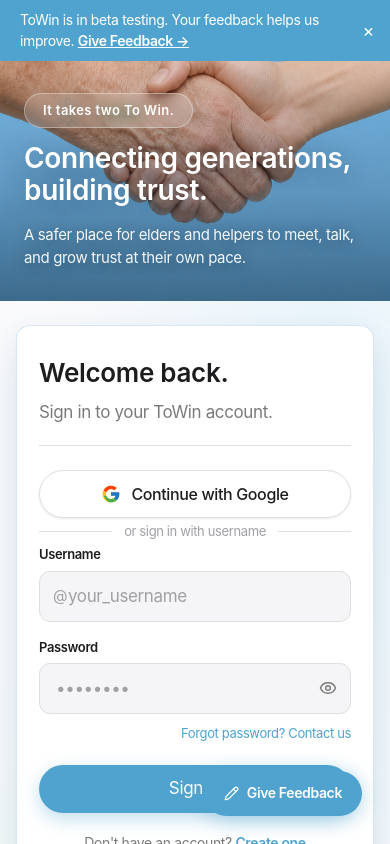
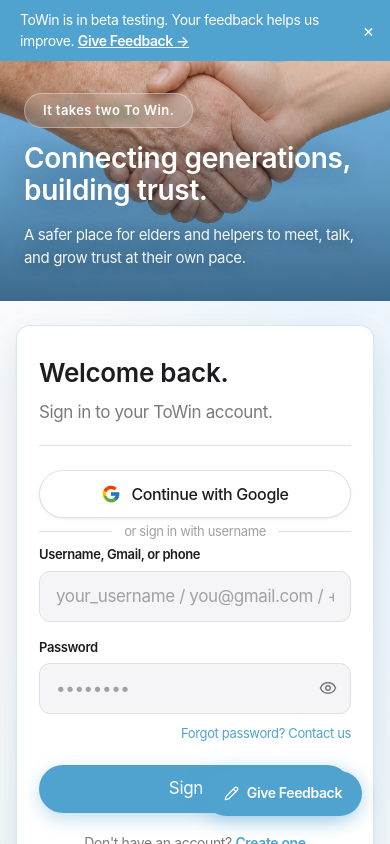
Before and after one commit to Harsha-anbu-g/Towin, a React (Vite) app in the folder frontend/: page /login in a window 390 px wide. Built offline with nearby package versions, Linux system fonts and the light colour scheme; no server answers.

Commit message:
feat: flexible login — username, Gmail, or verified phone number all accepted

```diff
--- a/frontend/src/pages/Login.jsx
+++ b/frontend/src/pages/Login.jsx
@@ -122,7 +122,7 @@ function GoogleButton({ label }) {
 export default function Login() {
   const { login } = useAuth();
   const navigate = useNavigate();
-  const [form, setForm] = useState({ username: '', password: '' });
+  const [form, setForm] = useState({ identifier: '', password: '' });
   const [error, setError] = useState('');
   const [loading, setLoading] = useState(false);
   const [fieldErrors, setFieldErrors] = useState({});
@@ -140,8 +140,8 @@ export default function Login() {
   }, []);
 
   const DEMO = {
-    ELDER:  { username: 'elder',  password: '12345678' },
-    HELPER: { username: 'helper', password: '123456789' },
+    ELDER:  { identifier: 'elder',  password: '12345678' },
+    HELPER: { identifier: 'helper', password: '123456789' },
   };
 
   const handleGuest = async (role) => {
@@ -170,7 +170,7 @@ export default function Login() {
     setLoading(true);
     setError('');
     const errs = {};
-    if (!/^[a-z0-9_]{3,20}$/.test(form.username)) errs.username = 'Enter a valid username (letters, numbers, underscores)';
+    if (!form.identifier.trim()) errs.identifier = 'Enter your username, Gmail, or phone number';
     if (form.password.length < 6) errs.password = 'Password must be at least 6 characters';
     if (Object.keys(errs).length) { setFieldErrors(errs); setLoading(false); return; }
     setFieldErrors({});
@@ -267,23 +267,17 @@ export default function Login() {
                   color: '#1d1d1f', marginBottom: '6px',
                   fontFamily: '-apple-system, "SF Pro Text", system-ui, sans-serif',
                 }}>
-                  Username
+                  Username, Gmail, or phone
                 </label>
-                <div style={{ position: 'relative' }}>
-                  <span style={{
-                    position: 'absolute', left: '14px', top: '50%', transform: 'translateY(-50%)',
-                    fontSize: '15px', color: '#a0a0a5', pointerEvents: 'none',
-                  }}>@</span>
-                  <input
-                    type="text" required autoComplete="username"
-                    className="field"
-                    value={form.username}
-                    onChange={e => { setForm({ ...form, username: e.target.value.toLowerCase().replace(/[^a-z0-9_]/g, '') }); setFieldErrors(f => ({ ...f, username: '' })); }}
-                    placeholder="your_username"
-                    style={{ borderColor: fieldErrors.username ? '#fca5a5' : undefined, paddingLeft: '28px' }}
-                  />
-                </div>
-                {fieldErrors.username && <p style={{ fontSize: '12px', color: '#dc2626', marginTop: '4px', fontFamily: 'inherit' }}>{fieldErrors.username}</p>}
+                <input
+                  type="text" required autoComplete="username"
+                  className="field"
+                  value={form.identifier}
+                  onChange={e => { setForm({ ...form, identifier: e.target.value }); setFieldErrors(f => ({ ...f, identifier: '' })); }}
+                  placeholder="your_username / you@gmail.com / +1234567890"
+                  style={{ borderColor: fieldErrors.identifier ? '#fca5a5' : undefined }}
+                />
+                {fieldErrors.identifier && <p style={{ fontSize: '12px', color: '#dc2626', marginTop: '4px', fontFamily: 'inherit' }}>{fieldErrors.identifier}</p>}
               </div>
 
               <div>
```
Also changed, not shown: 2 other files (tests, documents, lock files or other folders).
